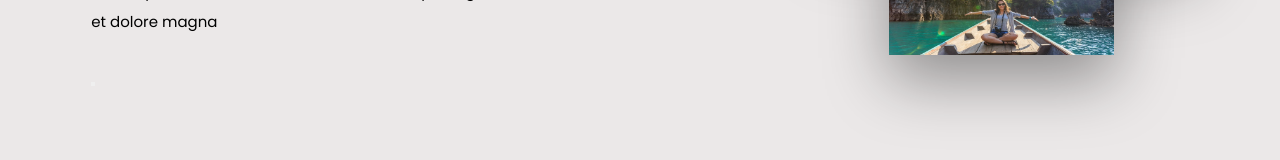
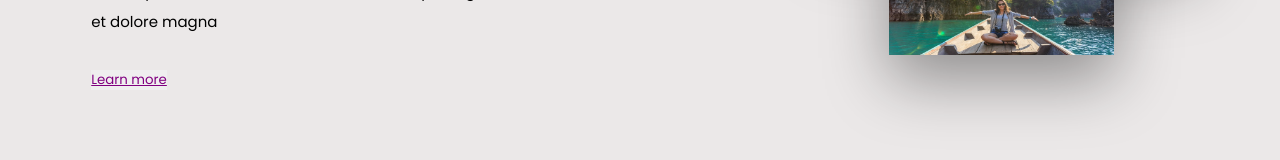
Before and after one commit to Branley22/Getaway-application, a React (Create React App) app: page /about in a window 1280 px wide. Shown: the part 370-530 px from the top of the page. Built offline with nearby package versions, Linux system fonts and the light colour scheme; the HTML template or start-up script is replaced by a standard one.

Commit message:
about css final touches

```diff
--- a/src/pages/About.js
+++ b/src/pages/About.js
@@ -14,7 +14,7 @@ const About = (props) => {
             <p>Lorem ipsum dolor sit amet, consectetur adipiscing elit, or incididunt ut labore et dolore magna aliqua. Ut enim ad minim veniam, quis nostrud exercitation ullamco laboris nisi ut. Cupidatat non proident, sunt in culpa.</p>
             <h3>Enjoy the scenery each trip offers</h3>
               <p>Lorem ipsum dolor sit amet, consectetur adipiscing elit, or incididunt ut labore et dolore magna</p>
-            <button className="about-more-info"></button>
+            <button className="about-more-info">Learn more</button>
         </div>
         <div className="about-right">
           <img class="about1-pic" src={about1} width="300px" height="200px" alt="island background"/>
--- a/src/styles/About.css
+++ b/src/styles/About.css
@@ -78,6 +78,13 @@
   margin-top: 20px;
 }
 
+.about-more-info {
+  border: none;
+  color: purple;
+  text-decoration: underline;
+  cursor: pointer;
+}
+
 @media only screen and (min-width: 768px) {
   .about-content {
     flex-direction: row;
```
